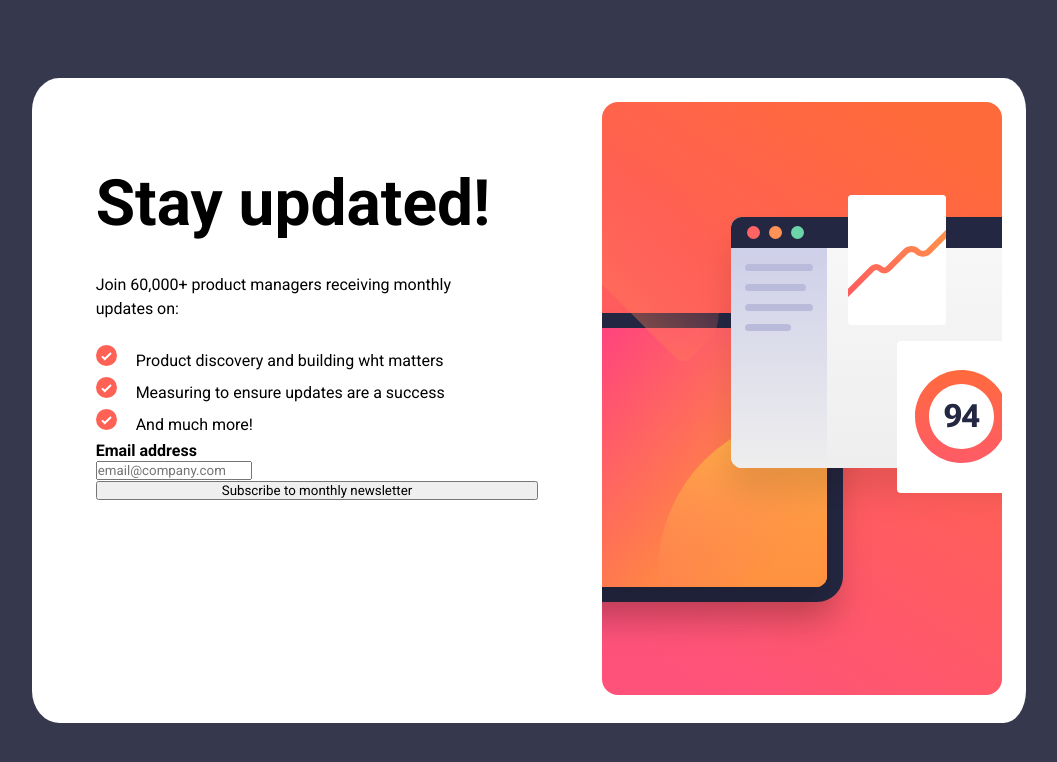
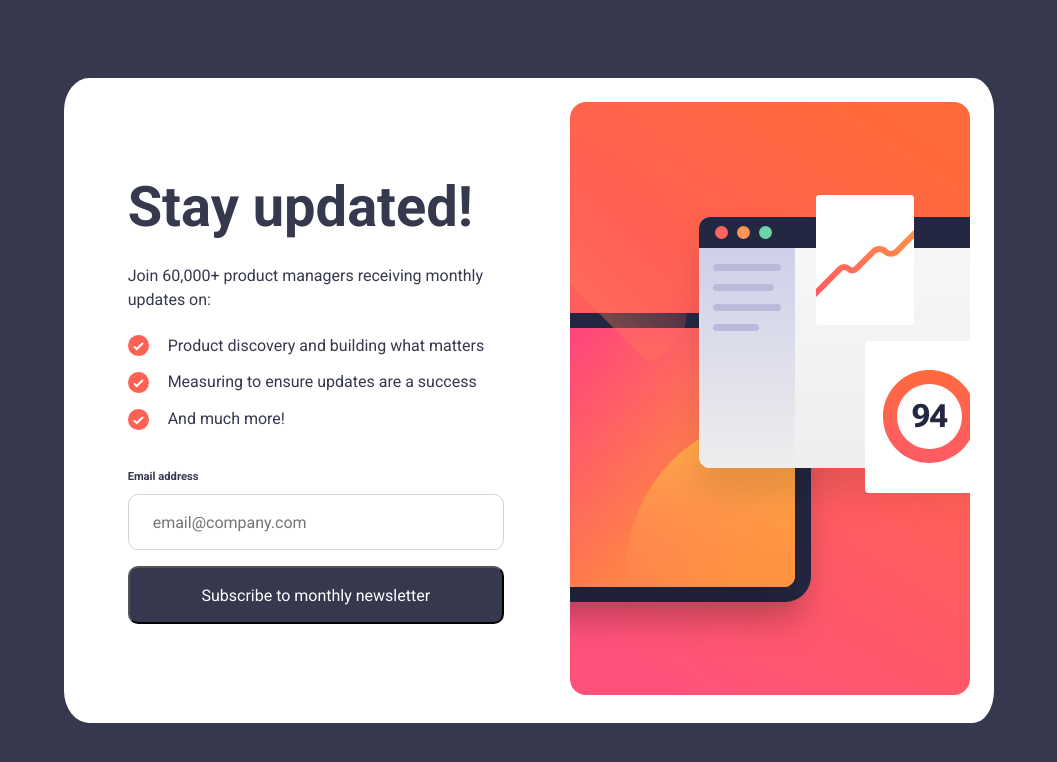
Before and after one commit to TevinDeale/newsletter-sign-up-with-success-message, a React (Vite) app in the folder newsletter-sign-up-app/: page / in a window 1280 px wide. Shown: the top 762 px of the page, without its empty margins (111-1168 px from the left). Built offline with nearby package versions, Linux system fonts and the light colour scheme.

Commit message:
completed styling the left

```diff
--- a/newsletter-sign-up-app/src/App.css
+++ b/newsletter-sign-up-app/src/App.css
@@ -17,32 +17,68 @@
 }
 
 .left-content {
-  padding-top: 5.5rem;
-  padding-right: 2.5rem;
+  padding-top: 6rem;
   padding-left: 4rem;
   height: 100%;
 }
 
 .left-content h1 {
-  font-size: 4rem;
-  padding-bottom: 2rem;
+  font-size: 3.5rem;
+  padding-bottom: 1.5rem;
+  width: 90%;
+  color: hsl(235, 18%, 26%);
 }
 
 .left-content p {
   line-height: 1.5rem;
+  padding-bottom: 1rem;
   width: 90%;
-  padding-bottom: 1.5rem;
+  color: hsl(235, 18%, 26%);
 }
 
 .left-content ul {
-  line-height: 2rem;
+  line-height: 2.3rem;
+  padding-bottom: 2rem;
+  color: hsl(235, 18%, 26%);
+  width: 90%;
 }
 
 .left-content li {
   list-style-type: none;
   background-image: url(../src/assets/images/icon-list.svg);
   background-repeat: no-repeat;
+  background-position: 0, 2px;
   padding-left: 2.5rem;
+}
+
+.left-content h4 {
+  font-size: .7rem;
+  color: hsl(235, 18%, 26%);
+  width: 90%;
+  padding-bottom: .7rem;
+}
+
+.left-content input, button {
+  width: 85%;
+  padding-top: 1.1rem;
+  padding-bottom: 1.1rem;
+  font-size: 1rem;
+}
+
+.left-content input{
+  border: 1px solid lightgray;
+  border-radius: 10px;
+  margin-bottom: 1rem;
+}
+
+.left-content input::placeholder {
+  padding-left: 1.5rem;
+}
+
+.left-content button{
+  border-radius: 10px;
+  background-color: hsl(235, 18%, 26%);
+  color: white;
 }
 
 .right {
@@ -50,9 +86,7 @@
   border-top-right-radius: 5%;
   border-bottom-right-radius: 5%;
   overflow: hidden;
-  padding: 1.5rem;
+  padding-top: 1.5rem;
+  padding-right: 1.5rem;
+  padding-bottom: 1.5rem;
 }
-
-button {
-  width: 100%;
-}
--- a/newsletter-sign-up-app/src/App.jsx
+++ b/newsletter-sign-up-app/src/App.jsx
@@ -11,7 +11,7 @@ function App() {
             <h1>Stay updated!</h1>
             <p>Join 60,000+ product managers receiving monthly updates on:</p>
             <ul>
-              <li>Product discovery and building wht matters</li>
+              <li>Product discovery and building what matters</li>
               <li>Measuring to ensure updates are a success</li>
               <li>And much more!</li>
             </ul>
```
